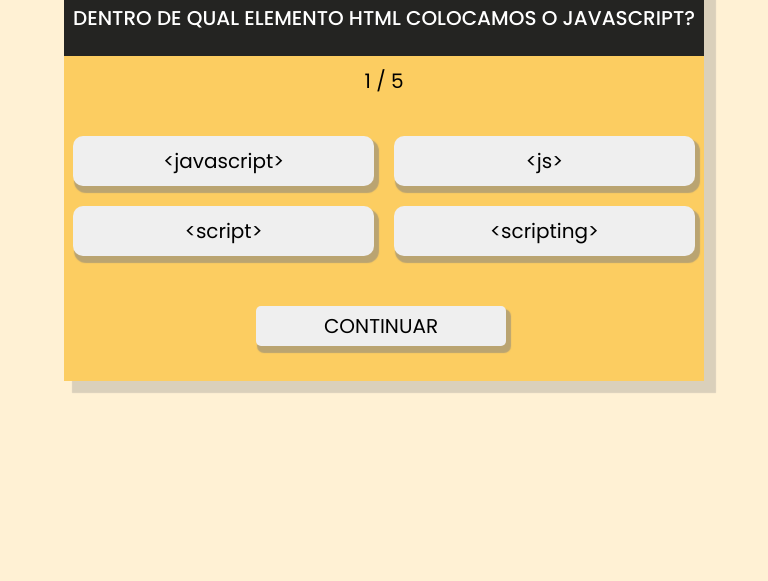
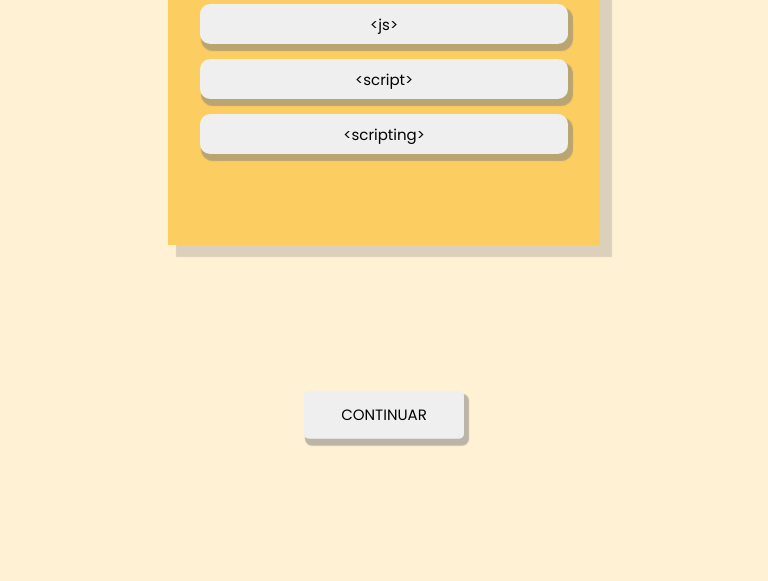
Before and after one commit to andreisissi/Quiz, a plain HTML site: page index.html in a window 768 px wide. Shown: the part 219-800 px from the top of the page. Drawn offline with Linux system fonts and the light colour scheme.

Commit message:
teste media 768px

```diff
--- /dev/null
+++ b/assets/css/mediaQuery.css
@@ -0,0 +1,50 @@
+@media screen and (min-width: 480px) and (max-width: 768px) { /* TELA PEQUENA */
+
+   .container {
+      width: 27rem;
+      height: 25rem;
+      font-size: 30px;
+   }
+
+   .question-container {
+      height: 3.5rem;
+      padding: 15px;
+   }
+
+   .question-span {
+      font-size: 17px;
+   }
+
+   .question-span-qtd {
+      font-size: 20px;
+      padding-top: 15px;
+   }
+
+   .answers-container {
+      gap: 15px;
+      width: 100%;
+      padding-top: 3rem;
+   }
+
+   .button {
+      height: 40px;
+      font-size: 15px;
+   }
+
+   .controls-container {
+      top: 79%;
+   }
+
+   .button-next {
+      width: 10rem;
+      height: 3rem;
+      font-size: 15px;
+   }
+
+   .button-restart {
+      width: 12rem;
+      height: 3rem;
+      margin-bottom: 10rem;
+      font-size: 15px;
+   }
+}
--- a/assets/css/style.css
+++ b/assets/css/style.css
@@ -1,4 +1,6 @@
 @import url('https://fonts.googleapis.com/css2?family=Poppins:ital,wght@0,100;0,200;0,300;0,400;0,500;0,600;0,700;0,800;0,900;1,100;1,200;1,300;1,400;1,500;1,600;1,700;1,800;1,900&display=swap');
+
+/* Folha de estilo para dispositivos até 320px */
 
 * {
    margin: 0;
@@ -11,70 +13,72 @@ body {
    background-color: #FFF1D4;
 }
 
+.container-h1 {
+   margin: auto;
+}
+
 h1 {
-   width: 50%;
    text-align: center;
    text-transform: uppercase;
-   font-size: 5rem;
+   font-size: 2rem;
    margin: auto;
-   margin-top: 5rem;
+   margin-top: 1rem;
 }
 
 .container {
    background-color: #FCCD61;
-   width: 40rem;
-   height: 25rem;
+   width: 18rem;
+   height: 20rem;
    margin: auto;
-   margin-bottom: 100px;
    border-top-left-radius: 10px;
    border-top-right-radius: 10px;
    box-shadow: 10px 10px 1px 2px rgba(128, 128, 128, 0.289);
 }
 
 .question-container {
+   display: flex;
+   flex-wrap: wrap;
+   justify-content: center;
+   align-items: center;
+   text-align: center;
+
+   width: 100%;
+   height: 2.5rem;
+   padding: 5px;
+
    background-color: #242422;
-   height: 75px;
    border-top-left-radius: 10px;
    border-top-right-radius: 10px;
 }
 
 .question-span {
    color: white;
-   display: flex;
-   justify-content: center;
-   text-transform: uppercase;
-   font-size: 20px;
+   font-size: 13px;
    font-weight: 500;
-   line-height: 75px;
+   line-height: 1rem;
 }
 
 .question-span-qtd {
    display: flex;
    justify-content: center;
-   font-size: 20px;
-   padding-top: 10px;
+   font-size: 15px;
+   padding-top: 5px;
 }
 
 .answers-container {
    display: flex;
    flex-wrap: wrap;
    justify-content: center;
-   gap: 20px;
+   gap: 10px;
    width: 100%;
-   padding-top: 80px;
-   font-size: 30px;
-}
-
-.result-span {
-   text-transform: uppercase;
-   font-size: 30px;
+   padding-top: 2rem;
 }
 
 .button {
-   width: 47%;
+   width: 85%;
    padding: 5px;
-   height: 50px;
-   font-size: 20px;
+   height: 35px;
+   font-size: 12px;
    border: none;
    border-radius: 10px;
    box-shadow: 3px 5px 1px 2px rgba(128, 128, 128, 0.532);
@@ -92,42 +96,38 @@ h1 {
 
 .controls-container {
    position: absolute;
-   width: 40rem;
-   height: 8rem;
+   top: 65%;
+   left: 50%;
+   transform: translate(-50%, -50%);
 }
 
 .button-next {
    position: relative;
    align-items: center;
 
-   margin-top: 50px;
-   margin-left: 30%;
-
-   width: 250px;
-   height: 40px;
+   width: 8rem;
+   height: 2rem;
    border: none;
    border-radius: 5px;
 
-   font-size: 20px;
+   font-size: 10px;
    text-transform: uppercase;
    box-shadow: 3px 5px 1px 2px rgba(128, 128, 128, 0.532);
    cursor: pointer;
 }
 
 .button-restart {
+   position: relative;
    display: none;
-   position: relative;
    align-items: center;
 
-   margin-top: 50px;
-   margin-left: 30%;
-
-   width: 250px;
-   height: 40px;
+   width: 12rem;
+   height: 3rem;
+   margin-bottom: 10rem;
    border: none;
    border-radius: 5px;
 
-   font-size: 20px;
+   font-size: 15px;
    text-transform: uppercase;
    box-shadow: 3px 5px 1px 2px rgba(128, 128, 128, 0.532);
    cursor: pointer;
--- a/index.html
+++ b/index.html
@@ -6,17 +6,20 @@
    <link rel="icon" type="image/x-icon" href="./assets/img/logo.png">
    <title>Quiz</title>
    <link rel="stylesheet" href="./assets/css/style.css">
+   <link rel="stylesheet" href="./assets/css/mediaQuery.css">
    <script type="module" src="./assets/js/main.js" defer></script>
 </head>
 <body>
-   <h1>quiz</h1>
+   <div class="container-h1">
+      <h1>quiz</h1>
+   </div>
    <div class="container">
-      <div class="question-container" container-question>
+      <div class="question-container">
          <span class="question-span" question>pergunta</span>
-         <span class="question-span-qtd" qtdspan>pergunta</span>
+         <span class="question-span-qtd" qtdspan>quantidade</span>
       </div>
       <div class="answers-container" container-answers></div>
-      <div class="controls-container" container-controls>
+      <div class="controls-container">
          <button class="button-next" next>Continuar</button>
          <button class="button-restart" restart>Tentar novamente</button>
       </div>
```
